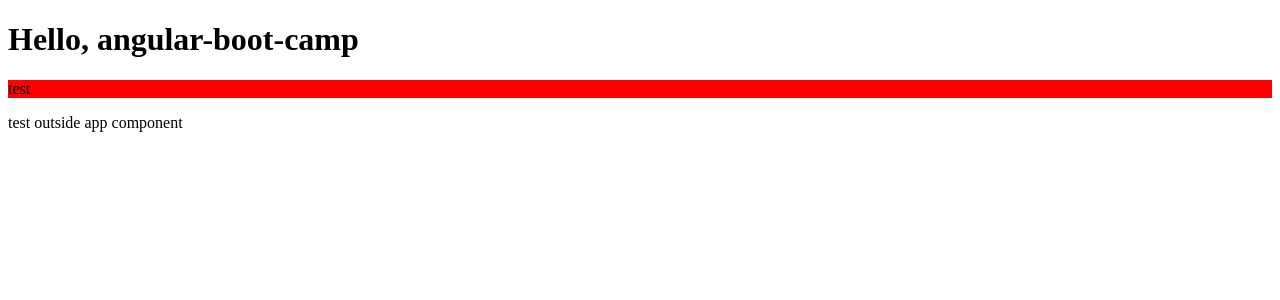
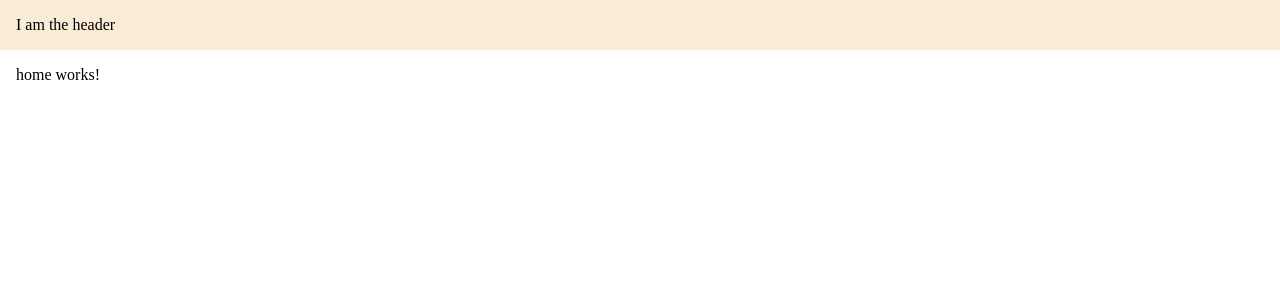
Before and after one commit to PaulineTurk/angular-crash-course, an Angular app in the folder angular-boot-camp/: page / in a window 1280 px wide. Shown: the top 300 px of the page. Built offline with nearby package versions, Linux system fonts and the light colour scheme.

Commit message:
feat: inject header and home components in app

```diff
--- a/angular-boot-camp/src/app/app.ts
+++ b/angular-boot-camp/src/app/app.ts
@@ -1,12 +1,14 @@
 import { Component, signal } from '@angular/core';
 import { RouterOutlet } from '@angular/router';
+import { Header } from './component/header/header';
+import { Home } from './home/home';
 
 @Component({
   selector: 'app-root',
-  imports: [RouterOutlet],
+  imports: [RouterOutlet, Header, Home],
   template: `
-    <h1>Hello, {{ title() }}</h1>
-    <p>test</p>
+    <app-header/>
+    <app-home/>
 
     <router-outlet />
   `,
@@ -17,5 +19,5 @@ import { RouterOutlet } from '@angular/router';
     `],
 })
 export class App {
-  protected readonly title = signal('angular-boot-camp');
+
 }
--- a/angular-boot-camp/src/app/component/header/header.html
+++ b/angular-boot-camp/src/app/component/header/header.html
@@ -1 +1,3 @@
-<p>header works!</p>
+<header>
+    I am the header
+</header>
--- a/angular-boot-camp/src/app/component/header/header.scss
+++ b/angular-boot-camp/src/app/component/header/header.scss
@@ -0,0 +1,4 @@
+header {
+    background-color: antiquewhite;
+    padding: 16px;
+}
--- a/angular-boot-camp/src/app/home/home.html
+++ b/angular-boot-camp/src/app/home/home.html
@@ -1 +1 @@
-<p>home works!</p>
+<main>home works!</main>
--- a/angular-boot-camp/src/app/home/home.scss
+++ b/angular-boot-camp/src/app/home/home.scss
@@ -0,0 +1,3 @@
+main {
+    padding: 16px;
+}
--- a/angular-boot-camp/src/index.html
+++ b/angular-boot-camp/src/index.html
@@ -11,7 +11,6 @@
 
 <body>
   <app-root></app-root>
-  <p>test outside app component</p>
 </body>
 
 </html>
--- a/angular-boot-camp/src/styles.scss
+++ b/angular-boot-camp/src/styles.scss
@@ -1 +1,6 @@
 /* You can add global styles to this file, and also import other style files */
+html,
+body {
+    margin: 0px;
+    padding: 0px;
+}
```
